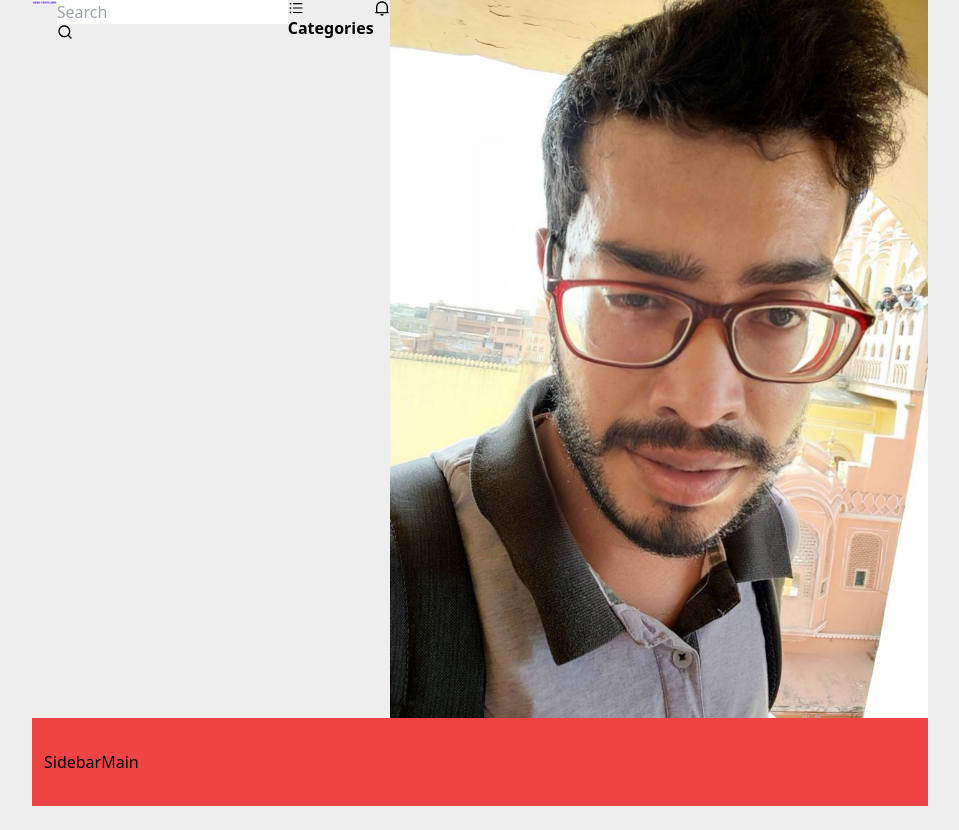
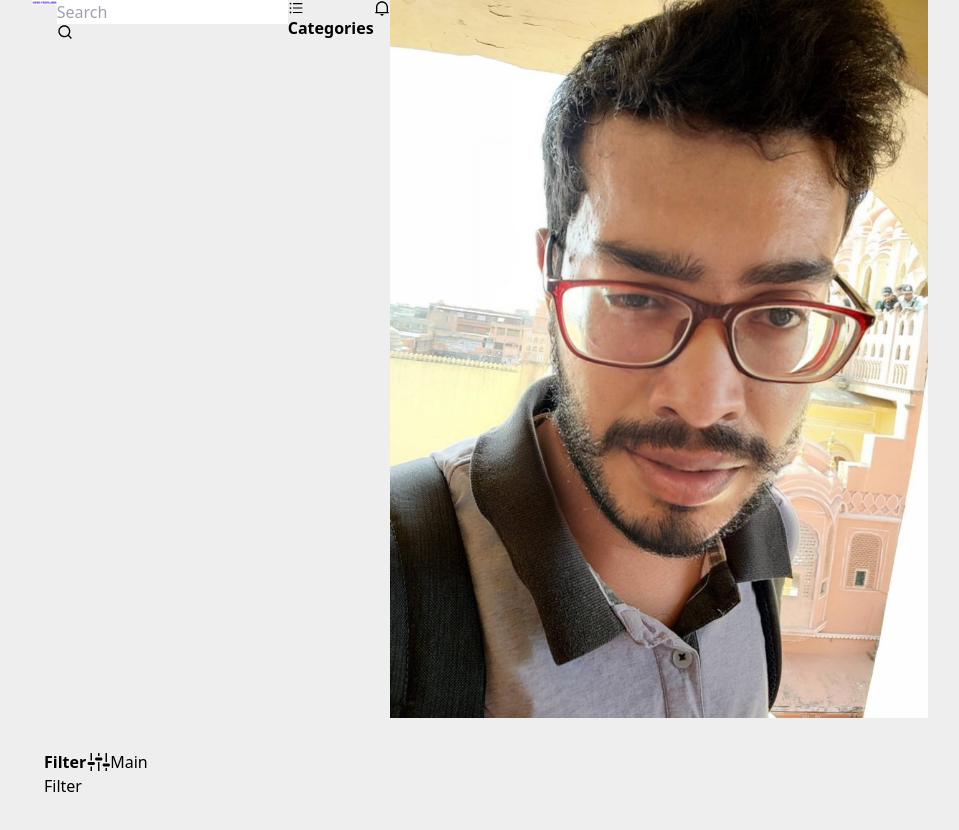
Before and after one commit to zFunx/orufy-tech-assignment, a Next.js app: page / in a window 1280 px wide. Shown: the whole page, without its empty margins (160-1119 px from the left). Before the commit the page ends 806 px from the top, so only its background shows below. Built offline with nearby package versions, Linux system fonts and the light colour scheme.

Commit message:
Add filter header

```diff
--- /dev/null
+++ b/src/Components/BoxHOC.tsx
@@ -0,0 +1,7 @@
+function BoxHOC({children}) {
+    return (
+        <div className="p-4 border-b border-t">{children}</div>
+    )
+}
+
+export default BoxHOC
--- /dev/null
+++ b/src/Components/Sidebar/Sidebar.tsx
@@ -0,0 +1,20 @@
+import BoxHOC from "../BoxHOC"
+import { GoSettings } from 'react-icons/go'
+
+function Sidebar() {
+    return (
+        <div className="bg-white shadow rounded w-[200px]">
+            <BoxHOC>
+                <div className="flex justify-between items-center">
+                    <strong className="text-lg">Filter</strong>
+                    <GoSettings size={24} className="cursor-pointer" />
+                </div>
+            </BoxHOC>
+            <BoxHOC>
+                Filter
+            </BoxHOC>
+        </div>
+    )
+}
+
+export default Sidebar
--- a/src/pages/_app.tsx
+++ b/src/pages/_app.tsx
@@ -7,7 +7,7 @@ import Nav from '@/Components/Nav'
 export default function App({ Component, pageProps }: AppProps) {
   return (<div>
     <Nav />
-    <div className='bg-red-500 max-w-4xl mx-auto px-3 py-8'>
+    <div className='max-w-4xl mx-auto px-3 py-8'>
       <Component {...pageProps} />
     </div>
   </div>)
--- a/src/pages/index.tsx
+++ b/src/pages/index.tsx
@@ -1,9 +1,9 @@
+import Sidebar from "@/Components/Sidebar/Sidebar";
+
 export default function Home() {
   return (
     <div className="flex">
-      <div>
-        Sidebar
-      </div>
+      <Sidebar />
       <div className="flex-1">
         Main
       </div>
```
